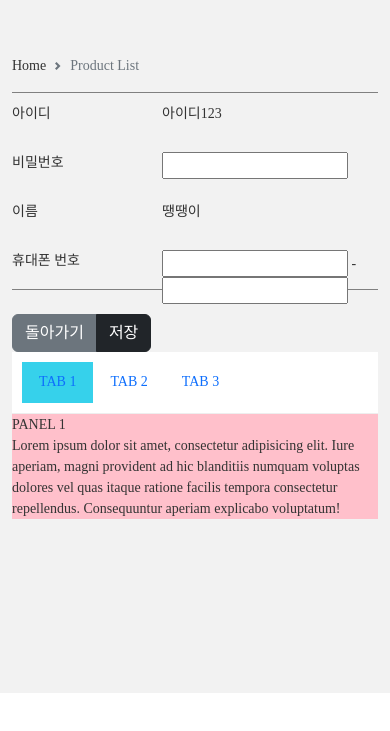
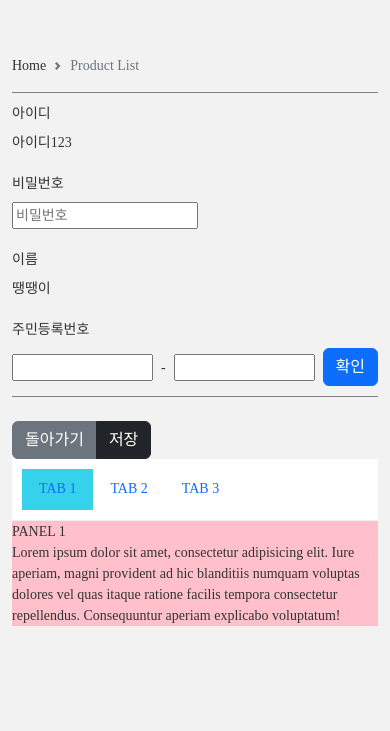
Before and after one commit to 4004103/normal-template, a website: page mypage.html in a window 390 px wide. Shown: the part 119-850 px from the top of the page. Drawn offline with nearby package versions, Linux system fonts and the light colour scheme; a web font is replaced by a local one.

Commit message:
form 스타일 수정 PC: 테이블처럼 row, MOBILE: horizontal 수평으로 정렬

```diff
--- a/mypage.html
+++ b/mypage.html
@@ -31,30 +31,32 @@
                 <!-- Start: My page -->
                 <div class="table-wrap">
                     <div class="form-field clearfix">
-                        <span class="form-label">아이디</span>
+                        <label class="form-label">아이디</label>
                         <div class="form-insert">
                             <span>아이디123</span>
                         </div>
                     </div>
                     <div class="form-field clearfix">
-                        <span class="form-label">비밀번호</span>
+                        <label class="form-label">비밀번호</label>
                         <div class="form-insert">
-                            <div><input type="password"></div>
+                            <div><input type="password" placeholder="비밀번호"></div>
                         </div>
                     </div>
                     <div class="form-field clearfix">
-                        <span class="form-label">이름</span>
+                        <label class="form-label">이름</label>
                         <div class="form-insert">
                             <span>땡땡이</span>
                         </div>
                     </div>
                     <div class="form-field clearfix">
-                        <span class="form-label">휴대폰 번호</span>
+                        <label class="form-label">주민등록번호</label>
                         <div class="form-insert">
-                            <div><input type="number"> <span>-</span> <input type="number"></div>
+                           <input type="number"> <span class="mx-2">-</span> <input type="number"> <button class="btn btn-primary ms-2">확인</button>
                         </div>
                     </div>
+
                 </div>
+
                 <div class="btn-group mt-4">
                     <button class="btn btn-secondary">돌아가기</button>
                     <button class="btn btn-dark">저장</button>
--- a/scss/style.scss
+++ b/scss/style.scss
@@ -94,6 +94,10 @@ select {
     @include media-breakpoint-up(lg) {
         height: 50px;
     }
+}
+
+input[type=number] {
+    width: 100%;
 }
 
 .hidden-mobile {
@@ -221,15 +225,21 @@ select {
 }
 
 .form-label {
-    float: left;
+    display: flex;
+    font-weight: 500;
+    @include media-breakpoint-up(lg) {
+        float: left;
+    }
 }
 
 .form-insert {
-    position: absolute;
-    left: 0;
     display: inline-flex;
     align-items: center;
-    margin-left: 150px;
+    @include media-breakpoint-up(lg) {
+        position: absolute;
+        left: 0;
+        margin-left: 150px;
+    }
 }
 
 .table-wrap {
```
Also changed, not shown: dist/css/style.css.
